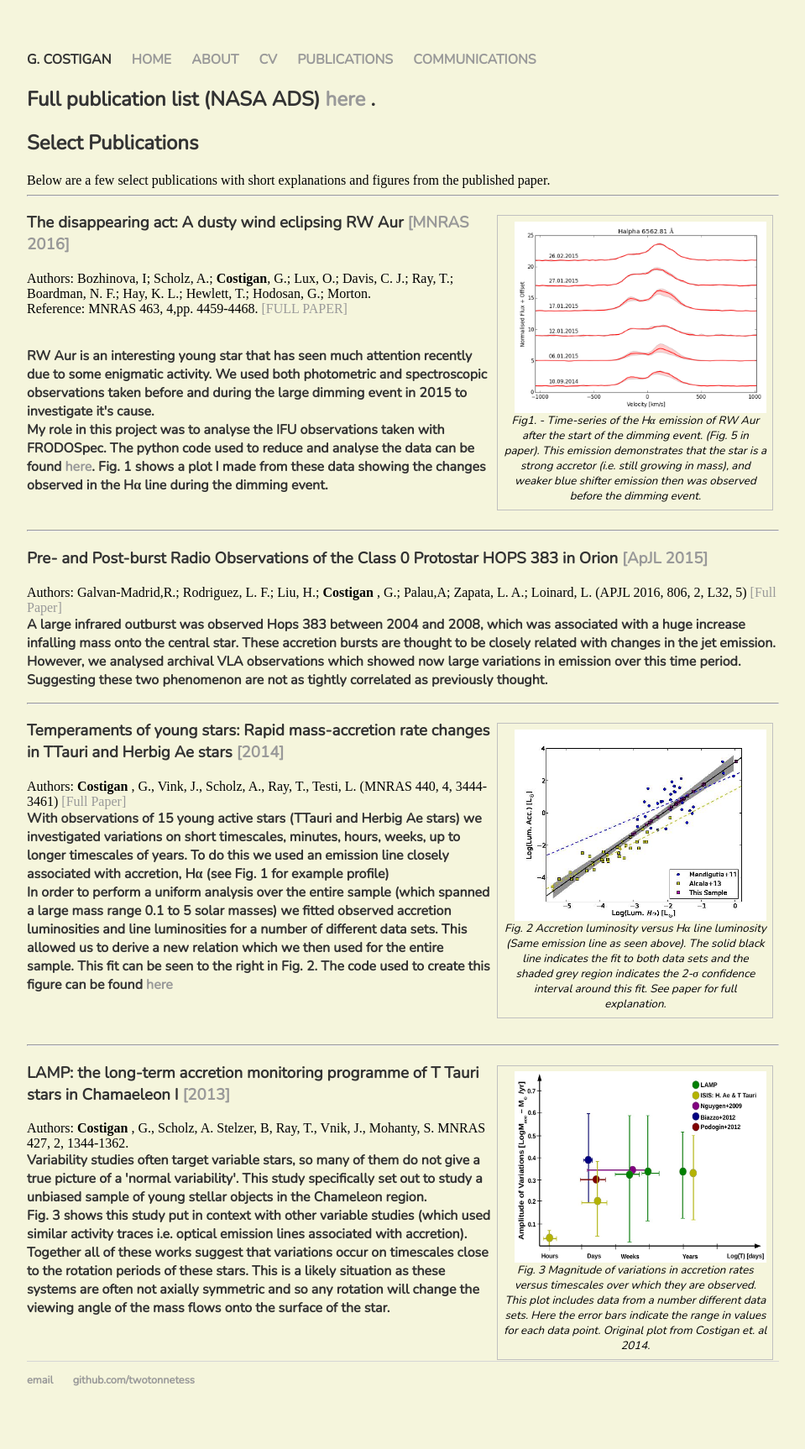
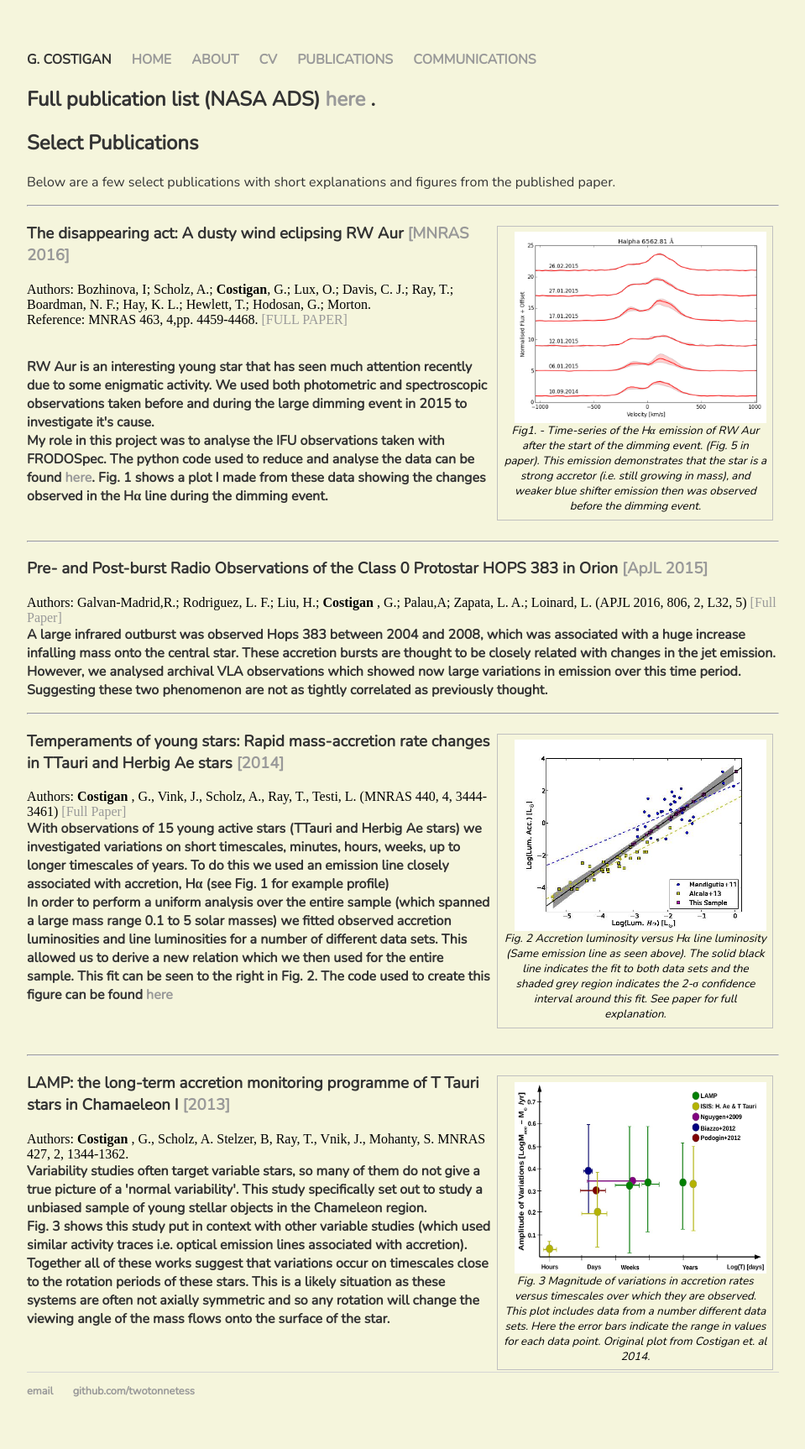
Before and after one commit to twotonnetess/twotonnetess.github.io, a Jekyll site: the page built from publications/index.html, in a window 1280 px wide. Shown: the whole page at 84% size, without its empty margins (160-1119 px from the left). Built offline with Jekyll 4.4.1, drawn with Linux system fonts in a browser that asks for light colours.

Commit message:
Formatting on publications

```diff
--- a/about/index.html
+++ b/about/index.html
@@ -29,5 +29,5 @@ Before that I successfully defended my thesis in October 2013 on Accretion Varia
 <h3> Footnote </h3>
 
 <p>
-<b> Gráinne </b> is pronounced <i> Gronya </i>. It one of those Irish names that does not travel very well. However I travel well, and really enjoy it. I am also a water sports enthusiast (currently kite surfing), love reading novels, hiking, skiing, learning about brand new areas (philosophy at the moment), cooking and after a number of years in Germany and the Netherlands have turned into a beer snob.
+<b> Gráinne </b> is pronounced <i> Gronya </i>. It one of those Irish names that does not travel very well. However I travel well, and really enjoy it. I am also a water sports enthusiast (currently kite surfing), love reading novels, hiking, skiing, learning about brand new areas (philosophy at the moment), cooking and after a number of years in Germany and the Netherlands I have turned into a beer snob.
 </p>
--- a/publications/index.html
+++ b/publications/index.html
@@ -10,7 +10,9 @@ title: Publications
 
 
 <h2> Select Publications </h2>
+<p>
 Below are a few select publications with short explanations and figures from the published paper.
+</p>
 
 <hr>
 
```
